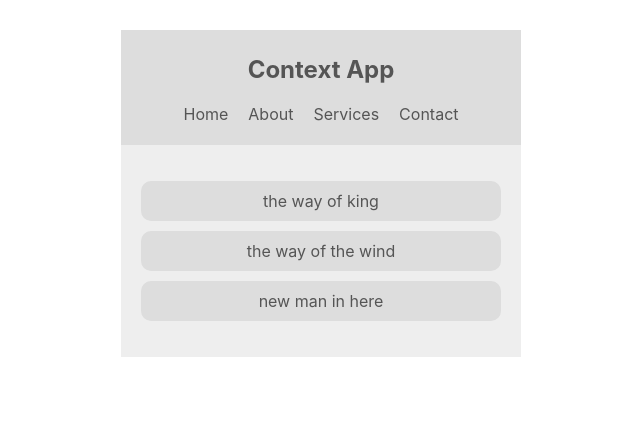
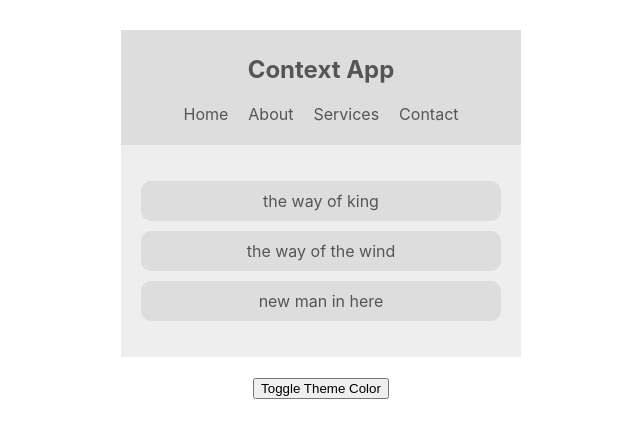
Before and after one commit to olucodes4u/reacthook, a React (Create React App) app: page / in a window 1280 px wide. Shown: the top 438 px of the page, without its empty margins (319-959 px from the left). Built offline with nearby package versions, Linux system fonts and the light colour scheme.

Commit message:
toggle button to switch between light and dark mode added

```diff
--- a/src/App.js
+++ b/src/App.js
@@ -1,5 +1,6 @@
 import BookList from "./components/BookList";
 import Navbar from "./components/Navbar";
+import ThemeToggle from "./components/ThemeToggle";
 import ThemeContextProvider from "./contexts/ThemeContext";
 
 
@@ -9,6 +10,7 @@
      <ThemeContextProvider>
      <Navbar />
      <BookList />
+     <ThemeToggle />
      </ThemeContextProvider>
     </div>
   );
--- a/src/components/Navbar.js
+++ b/src/components/Navbar.js
@@ -3,13 +3,16 @@
 
 class Navbar extends Component {
 
-    static contextType = ThemeContext;
+
 
     render() {
-        console.log(this.context);
-        const { isLightTheme, light, dark } = this.context;
+
+
+        return (
+            <ThemeContext.Consumer>{(context) => {
+                const { isLightTheme, light, dark } = context;
                 const theme = isLightTheme ? light : dark;
-        return (
+                 return(
                     <nav style={{ background: theme.ui, color: theme.syntax }}>
                     <h1>Context App</h1>
                     <ul>
@@ -19,6 +22,8 @@
                         <li>Contact</li>
                     </ul>
                 </nav>
+                 )
+            }}</ThemeContext.Consumer>
         );
     }
 }
--- /dev/null
+++ b/src/components/ThemeToggle.js
@@ -0,0 +1,15 @@
+import React, { Component } from 'react';
+import { ThemeContext } from '../contexts/ThemeContext';
+
+
+class ThemeToggle extends Component {
+   static contextType = ThemeContext;
+    render() {
+        const { toggleTheme } = this.context;
+        return (
+            <button onClick={toggleTheme}>Toggle Theme Color</button>
+        );
+    }
+}
+
+export default ThemeToggle;
--- a/src/contexts/ThemeContext.js
+++ b/src/contexts/ThemeContext.js
@@ -8,9 +8,12 @@
         light: { syntax: '#555', ui: '#ddd', bg: '#eee' },
         dark: { syntax: '#ddd', ui: '#333', bg: '#555' }
      }
+     toggleTheme = () => {
+        this.setState({ isLightTheme: !this.state.isLightTheme });
+     }
     render() {
         return (
-            <ThemeContext.Provider value={{...this.state}}>
+            <ThemeContext.Provider value={{...this.state, toggleTheme: this.toggleTheme }}>
                {this.props.children}
             </ThemeContext.Provider>
         );
```
Also changed, not shown: src/components/BookList.js (line endings or trailing spaces). Lines whose indentation alone changed are shown as unchanged.
